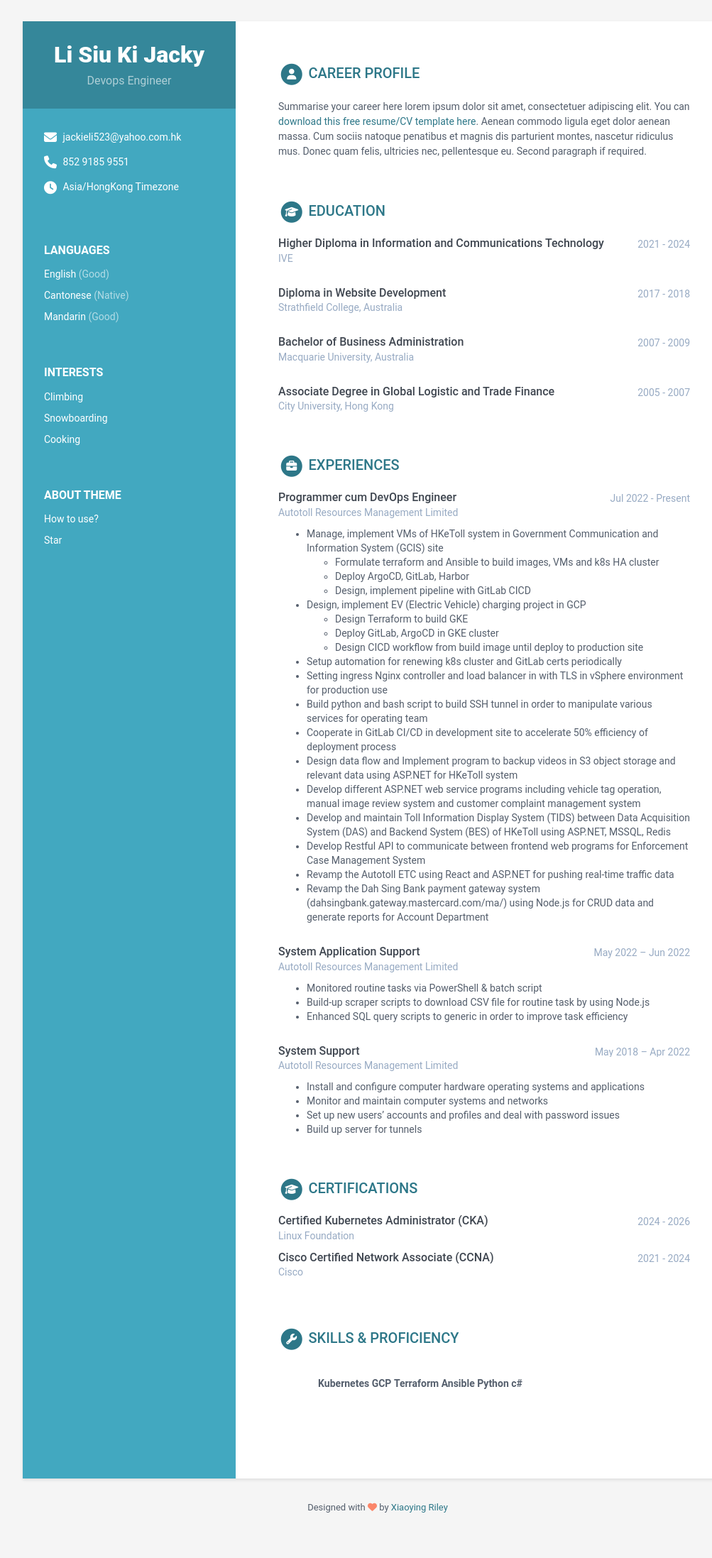
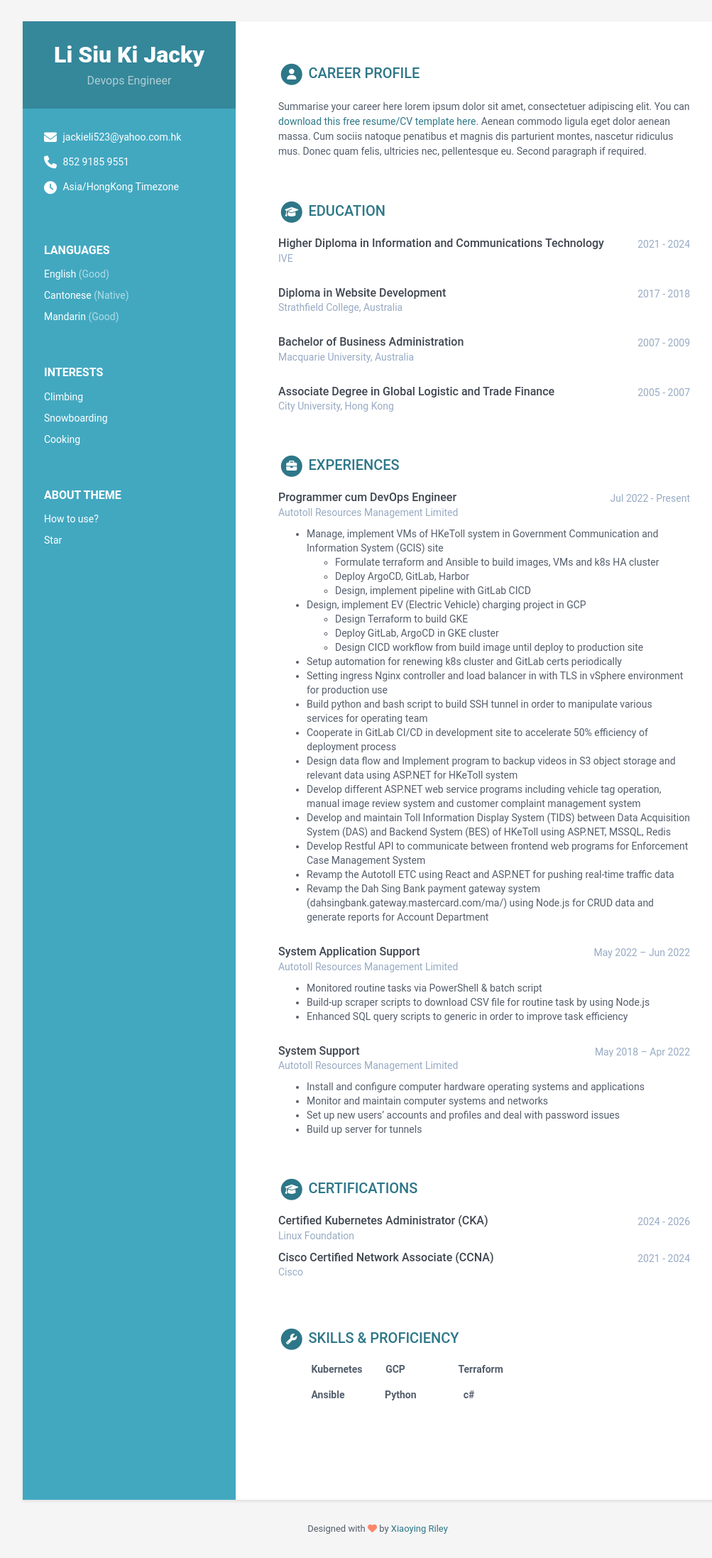
Before and after one commit to Ovvio2311/online-resume, a Jekyll site: the page built from index.html, in a window 1280 px wide. Shown: the whole page at 71% size, without its empty margins (108-1111 px from the left). Built offline with Jekyll 4.4.1, drawn with Linux system fonts in a browser that asks for light colours; before the commit the page ends 2165 px from its top, so only the background shows below that.

Commit message:
Update _base.scss

```diff
--- a/_sass/_base.scss
+++ b/_sass/_base.scss
@@ -288,13 +288,14 @@ p {
   width: 400px;
   .item {
     display: inline-block;
-    //margin-bottom: 15px;
+    margin-bottom: 15px;
+    width: 100px;
     //overflow: hidden;
   }
   .level-title {
     display: inline-block;
     font-size: 14px;
-    //margin-top: 0;
+    margin-top: 0;
     //margin-bottom: 12px;
   }
   .level-bar {
```
